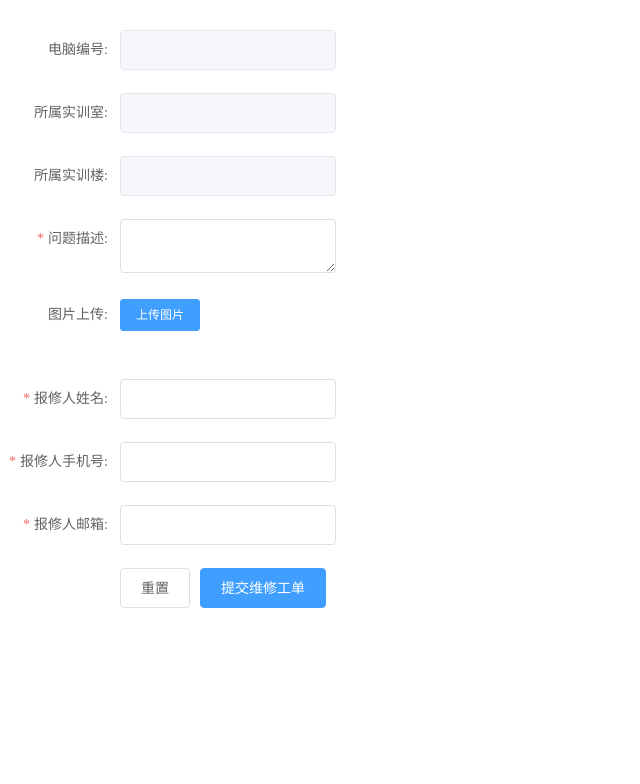
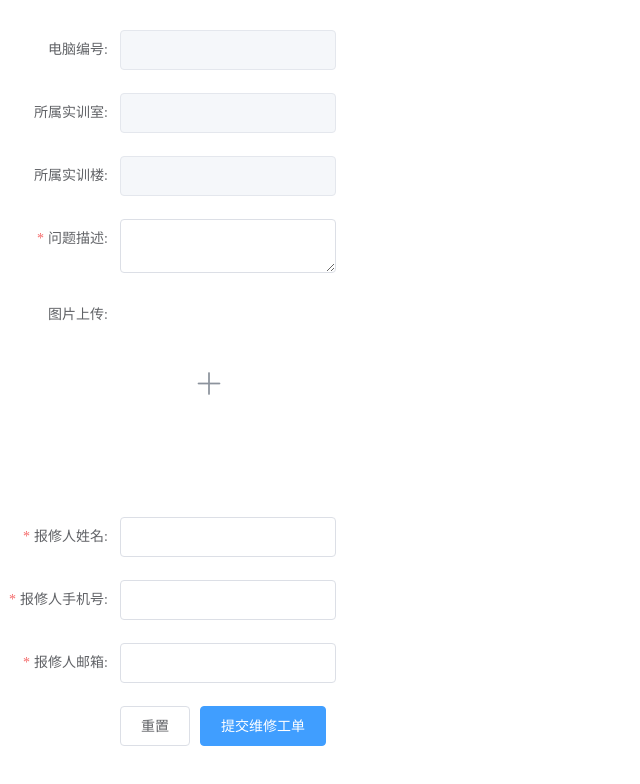
Before and after one commit to CheungChingYin/repair-system, a Vue app: page /SubmitRepair in a window 1280 px wide. Shown: the top 784 px of the page, without its empty margins (0-640 px from the left). Built offline with nearby package versions, Linux system fonts and the light colour scheme; what vue-cookies would draw is missing.

Commit message:
工单提交页面开发完成/Order submit develop complete.

```diff
--- a/src/components/Orders.vue
+++ b/src/components/Orders.vue
@@ -126,7 +126,8 @@
     </el-row>
     <el-dialog
       title="图片"
-      :visible.sync="dialogVisible.showImage">
+      :visible.sync="dialogVisible.showImage"
+      >
       <!--<image :src="imageSrc"/>-->
       <img :src="imageSrc"/>
     </el-dialog>
--- a/src/components/SubmitRepair.vue
+++ b/src/components/SubmitRepair.vue
@@ -17,15 +17,16 @@
           </el-form-item>
           <el-form-item label="图片上传:" prop="file">
             <el-upload
-              class="upload-demo"
-              ref="upload"
-              action="/doUpload"
-              :auto-upload="false"
-              accept="image/jpeg,image/jpg,image/png"
-              :file-list="imagelist"
-              :multiple="false"
-              :on-change="handleChange">
-              <el-button slot="trigger" size="small" type="primary" >上传图片</el-button>
+              ref='upload'
+              class="avatar-uploader"
+              :action="$store.state.uploadImagePath"
+              :on-success="handleAvatarSuccess"
+              :before-upload="beforeAvatarUpload"
+              :headers="headers"
+              :on-change="handleChange"
+              :file-list="imagelist">
+              <img v-if="imageUrl" :src="imageUrl" class="avatar">
+              <i v-else class="el-icon-plus avatar-uploader-icon"></i>
             </el-upload>
           </el-form-item>
           <el-form-item>
@@ -40,7 +41,7 @@
             <el-input v-model="submitRepairInfo.userEmail"></el-input>
           </el-form-item>
           <el-form-item>
-            <el-button>重置</el-button>
+            <el-button @click="resetForm">重置</el-button>
             <el-button type="primary" @click="submitRepair">提交维修工单</el-button>
           </el-form-item>
         </el-form>
@@ -63,9 +64,13 @@ export default {
         userName: '',
         userPhone: '',
         userEmail: '',
-        file: undefined
+        imagePath: ''
       },
       imagelist: [],
+      imageUrl: '',
+      headers: {
+        'Access-Control-Allow-Origin': '*'
+      },
       rules: {
         problem: [
           {required: true, message: '请填写报修问题', trigger: 'blur'}
@@ -85,8 +90,6 @@ export default {
   },
   methods: {
     handleChange (file, fileList) {
-      this.submitRepairInfo.file = file
-      console.log(file)
       if (fileList.length > 1) {
         fileList.splice(0, 1)
       }
@@ -102,9 +105,7 @@ export default {
     submitRepair () {
       this.$refs['submitRepairForm'].validate((valid) => {
         if (valid) {
-          let formData = {}
-          if (this.submitRepairInfo.file !== undefined) {
-            formData = {
+          let formData = {
             file: this.submitRepairInfo.file,
             problem: this.submitRepairInfo.problem,
             computerNumber: this.submitRepairInfo.computerNum,
@@ -112,25 +113,25 @@ export default {
             buildingId: this.submitRepairInfo.buildingId,
             userName: this.submitRepairInfo.userName,
             userPhone: this.submitRepairInfo.userPhone,
-              userEmail: this.submitRepairInfo.userEmail
+            userEmail: this.submitRepairInfo.userEmail,
+            imagePath: this.submitRepairInfo.imagePath
           }
-          } else {
-            formData = {
-              problem: this.submitRepairInfo.problem,
-              computerNumber: this.submitRepairInfo.computerNum,
-              classId: this.submitRepairInfo.classId,
-              buildingId: this.submitRepairInfo.buildingId,
-              userName: this.submitRepairInfo.userName,
-              userPhone: this.submitRepairInfo.userPhone,
-              userEmail: this.submitRepairInfo.userEmail
-            }
-          }
-          this.axios.post('/api/orders/saveOrders', formData, {
+          var qs = require('qs')
+          this.axios.post('/api/orders/saveOrders', qs.stringify(formData), {
             headers: {
-              'Content-Type': 'multipart/form-data',
               Accept: 'application/json'
             }
+          }).then(function (res) {
+            if (res.data.status === 200) {
+              this.resetForm()
+              this.$message({
+                message: '提交工单成功！',
+                type: 'success'
               })
+            } else {
+              this.$message.error('服务器出现异常，添加工单失败，请稍后再试！')
+            }
+          }.bind(this))
         } else {
           this.$message({
             message: '请按照提示正确输入信息',
@@ -139,6 +140,32 @@ export default {
           return false
         }
       })
+    },
+    handleAvatarSuccess (res, file) {
+      this.imageUrl = this.$store.state.ServerDomain + res.data
+      this.submitRepairInfo.imagePath = res.data
+    },
+    beforeAvatarUpload (file) {
+      const isJPG = file.type === 'image/jpeg'
+      const isLt10M = file.size / 1024 / 1024 < 10
+
+      if (!isJPG) {
+        this.$message.error('上传图片只能是 JPG 格式!')
+      }
+      if (!isLt10M) {
+        this.$message.error('上传头像图片大小不能超过 10MB!')
+      }
+      return isJPG && isLt10M
+    },
+    resetForm () {
+      this.$refs.upload.clearFiles()
+      this.submitRepairInfo.userName = ''
+      this.submitRepairInfo.userPhone = ''
+      this.submitRepairInfo.userEmail = ''
+      this.submitRepairInfo.imagePath = ''
+      this.submitRepairInfo.problem = ''
+      this.imageUrl = ''
+      this.$refs['submitRepairForm'].clearValidate()
     }
   },
   mounted () {
@@ -148,5 +175,27 @@ export default {
 </script>
 
 <style scoped>
-
+  .avatar-uploader .el-upload {
+    border: 1px dashed #d9d9d9;
+    border-radius: 6px;
+    cursor: pointer;
+    position: relative;
+    overflow: hidden;
+  }
+  .avatar-uploader .el-upload:hover {
+    border-color: #409EFF;
+  }
+  .avatar-uploader-icon {
+    font-size: 28px;
+    color: #8c939d;
+    width: 178px;
+    height: 178px;
+    line-height: 178px;
+    text-align: center;
+  }
+  .avatar {
+    width: 178px;
+    height: 178px;
+    display: block;
+  }
 </style>
--- a/src/main.js
+++ b/src/main.js
@@ -26,7 +26,8 @@ var store = new vuex.Store({// store对象
     ServerDomain: 'http://localhost:8081',
     orderCount: '',
     domain: 'localhost:8081',
-    repairFormPath: 'localhost:8081/SubmitRepair'
+    repairFormPath: 'localhost:8081/SubmitRepair',
+    uploadImagePath: '/api/orders/uploadImage'
   }
 })
 /* eslint-disable no-new */
```
Lines whose indentation alone changed are shown as unchanged.
